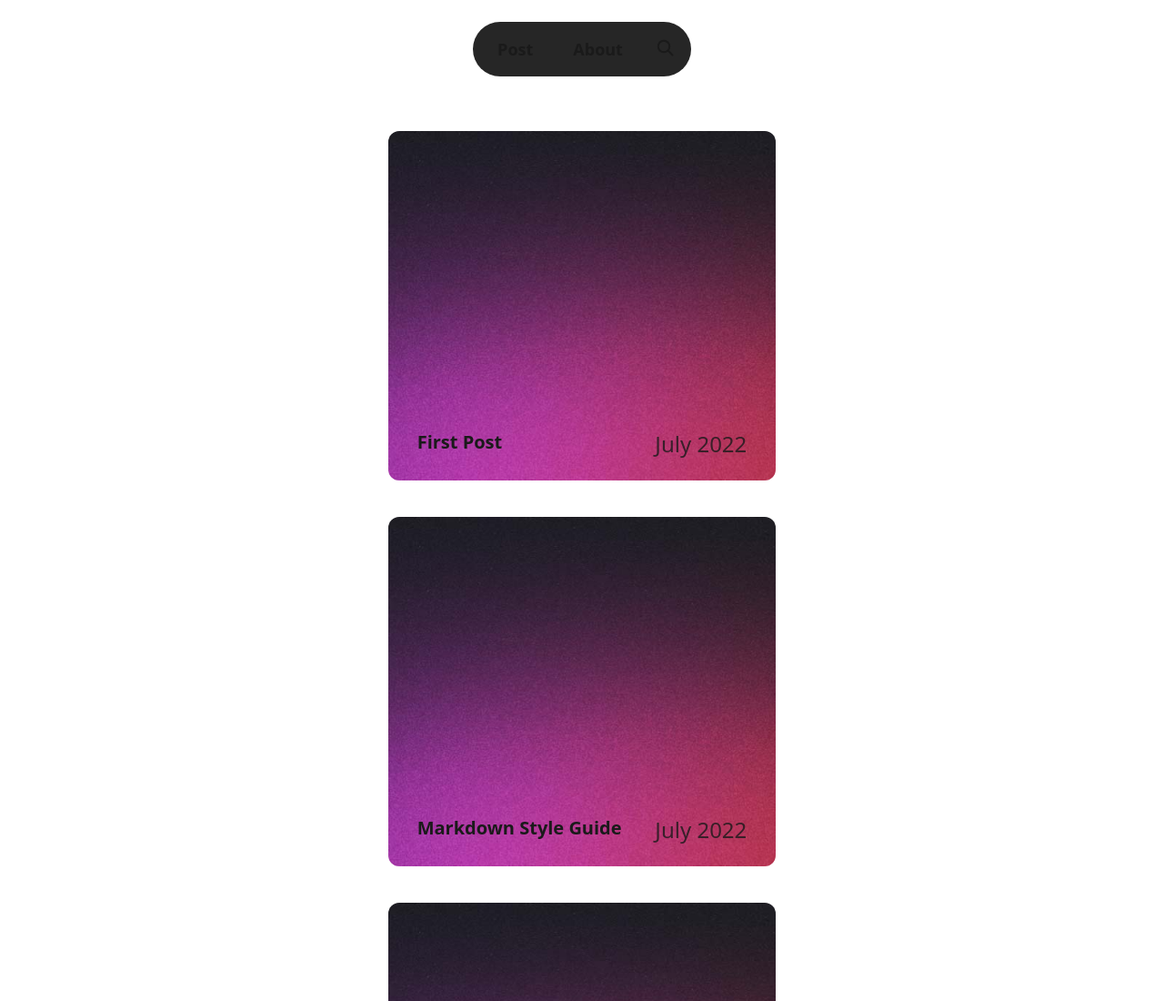
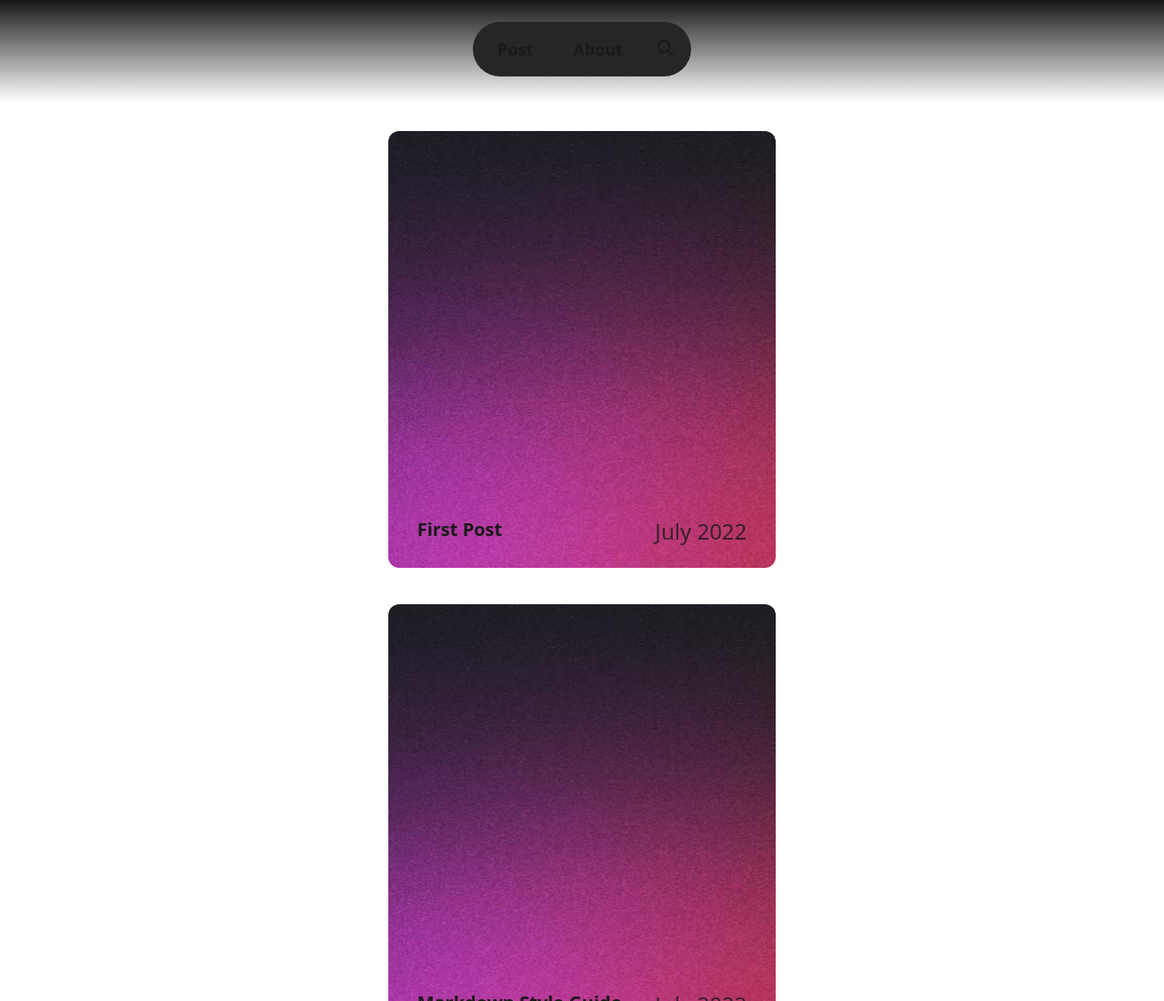
Before and after one commit to 43castro/43b, an Astro site: page / in a window 1280 px wide. Shown: the top 1100 px of the page at 91% size. Built offline with nearby package versions, Linux system fonts and the light colour scheme; Astro itself is replaced by a stand-in of ours; a web font is replaced by a local one.

Commit message:
Added top gradient

```diff
--- a/src/components/ArticleCard.astro
+++ b/src/components/ArticleCard.astro
@@ -7,7 +7,7 @@ const { blog } = Astro.props;
 const { title, date } = blog.data;
 ---
 
-<div class="bg-cover bg-center flex w-1/3 h-96 mx-auto mt-10 rounded-xl relative" style={{ backgroundImage: `url(${blog.data.image})`, backgroundSize: 'cover' }}>
+<div id="card" class="bg-cover bg-center flex w-1/3 mx-auto mt-10 rounded-xl relative" style={{ backgroundImage: `url(${blog.data.image})`, backgroundSize: 'cover' }}>
     <div class="absolute justify-between flex w-full px-8 bottom-6 text-2xl font-bold">
         <a href={`/blog/${blog.slug}`} class="text-xl hover:underline underline-offset-4">{title}</a>
         <time class="font-extralight opacity-80" datetime={date.toISOString()}>{date.toLocaleDateString(undefined, {
@@ -17,3 +17,11 @@ const { title, date } = blog.data;
         })}</time>
     </div>
 </div>
+
+
+<style>
+#card{
+    height: 30rem;
+}
+
+</style>
--- a/src/layouts/Main.astro
+++ b/src/layouts/Main.astro
@@ -13,6 +13,7 @@ import Nav from "../components/Nav.astro";
     <meta name="generator" content={Astro.generator} />
     <title>hershel</title>
   </head>
+  <div class="bg-gradient-to-t from-transparent to-neutral-900 p-4 h-28 w-full fixed top-0 z-10"></div>
   <Nav></Nav>
     <slot />
 </html>
```
